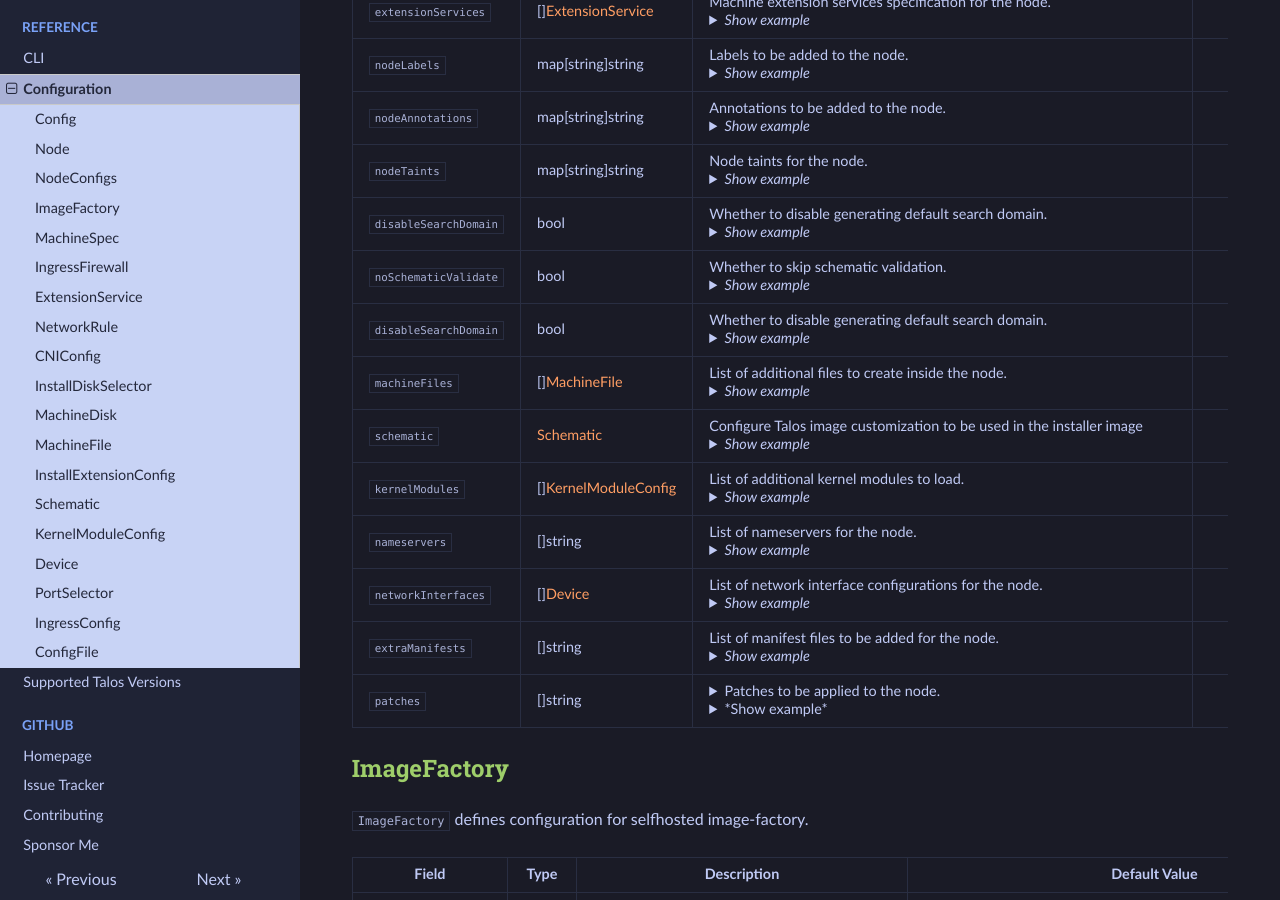
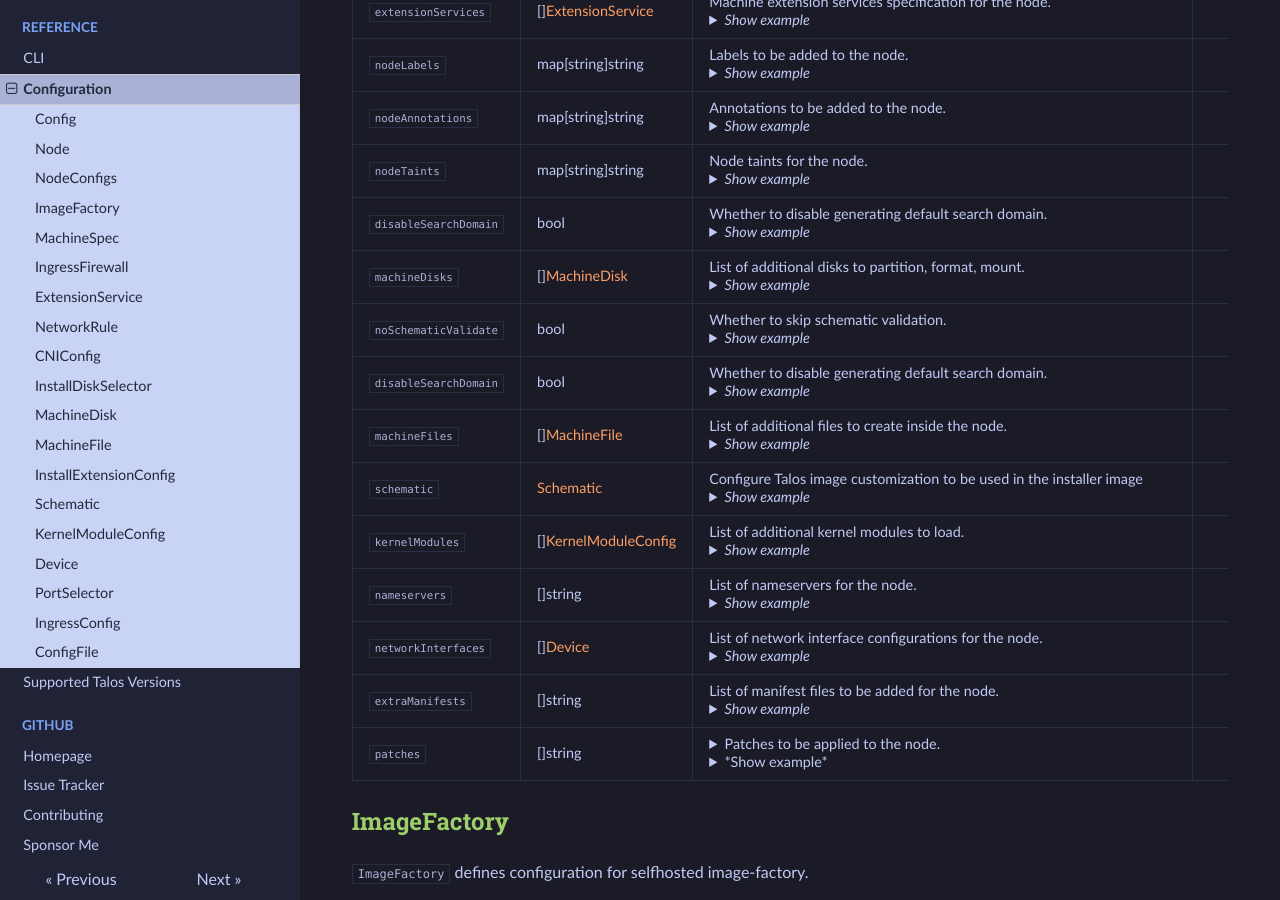
Before and after one commit to budimanjojo/talhelper, an MkDocs documentation site: the page built from docs/docs/reference/configuration.md, in a window 1280 px wide and 900 px high, scrolled down 2076 px. Built offline with MkDocs 1.6.1, drawn with Linux system fonts in a browser that asks for light colours; emoji names are drawn with the system emoji font.

Commit message:
docs(refs): re add the `machineDisks` that was accidentally deleted
Signed-off-by: budimanjojo <budimanjojo@gmail.com>

````diff
--- a/docs/docs/reference/configuration.md
+++ b/docs/docs/reference/configuration.md
@@ -509,6 +509,21 @@
 </tr>
 
 <tr markdown="1">
+<td markdown="1">`machineDisks`</td>
+<td markdown="1">[][MachineDisk](#machinedisk)</td>
+<td markdown="1">List of additional disks to partition, format, mount.<details><summary>*Show example*</summary>
+```yaml
+machineDisks:
+  - device: /dev/disk/by-id/ata-CT500MX500SSD1_2149E5EC1D9D
+    partitions:
+      - mountpoint: /var/mnt/sata
+```
+</summary></td>
+<td markdown="1" align="center">`[]`</td>
+<td markdown="1" align="center">:negative_squared_cross_mark:</td>
+</tr>
+
+<tr markdown="1">
 <td markdown="1">`noSchematicValidate`</td>
 <td markdown="1">bool</td>
 <td markdown="1">Whether to skip schematic validation.<details><summary>*Show example*</summary>
````
